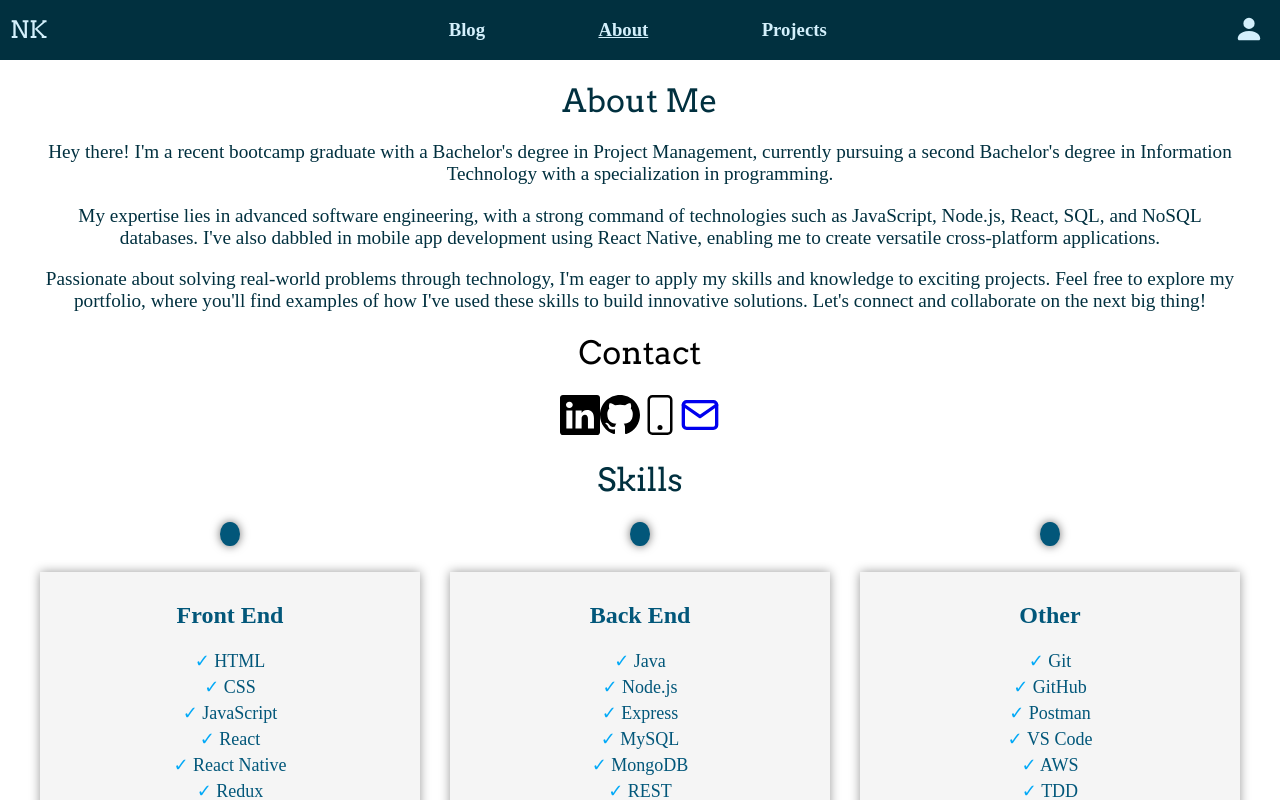
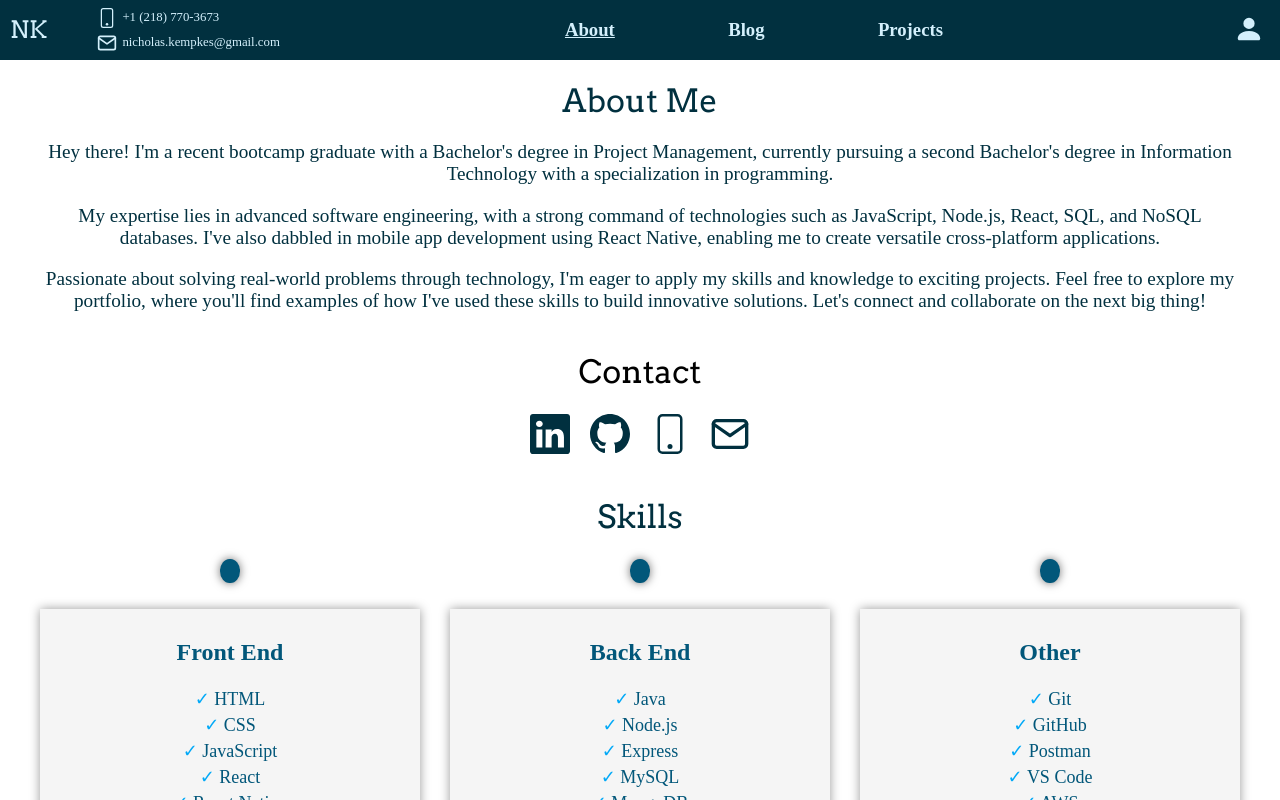
Before and after one commit to kemp3673/Blog, a React (Create React App) app in the folder client/: page /about in a window 1280 px wide. Built offline with nearby package versions, Linux system fonts and the light colour scheme; some icons are missing.

Commit message:
Added contact links to about page and navbars.

```diff
--- a/client/src/components/Navbar.jsx
+++ b/client/src/components/Navbar.jsx
@@ -4,6 +4,8 @@ import { IconContext } from "react-icons";
 
 // Icons
 import { BsFillPersonFill } from "react-icons/bs";
+import { BsPhone } from "react-icons/bs";
+import { FiMail } from "react-icons/fi";
 
 const showDropdown = () => {
   // Toggle dropdown
@@ -35,13 +37,30 @@ const Navbar = () => {
             <Link to="/">
               <h1>NK</h1>
             </Link>
+            <div className="navBar_Contact">
+              <IconContext.Provider
+                value={{
+                  className: "shared-class skill_icon",
+                  size: 20,
+                }}
+              >
+                <ul>
+                  <li>
+                    <BsPhone /> +1 (218) 770-3673
+                  </li>
+                  <li>
+                    <FiMail /> nicholas.kempkes@gmail.com
+                  </li>
+                </ul>
+              </IconContext.Provider>
+            </div>
           </div>
           <div className="navBar_center">
+            <Link to="/about">
+              <h3 id="about">About</h3>
+            </Link>
             <Link to="/blog">
               <h3 id="blog">Blog</h3>
-            </Link>
-            <Link to="/about">
-              <h3 id="about">About</h3>
             </Link>
             <Link to="/projects">
               <h3 id="projects">Projects</h3>
@@ -82,14 +101,14 @@ const Navbar = () => {
               <div
                 className={`navBar_right_mobile_menu ${isOpen ? "active" : ""}`}
               >
+                <Link to="/about">
+                  <h3 id="about" onClick={(e) => setIsOpen(false)}>
+                    About
+                  </h3>
+                </Link>
                 <Link to="/blog">
                   <h3 id="blog" onClick={(e) => setIsOpen(false)}>
                     Blog
-                  </h3>
-                </Link>
-                <Link to="/about">
-                  <h3 id="about" onClick={(e) => setIsOpen(false)}>
-                    About
                   </h3>
                 </Link>
                 <Link to="/projects">
@@ -97,9 +116,26 @@ const Navbar = () => {
                     Projects
                   </h3>
                 </Link>
-                <Link to="/login" className="navBar_right_dropdown_item">
+                <Link to="/login">
                   <h3 onClick={(e) => setIsOpen(false)}>Login</h3>
                 </Link>
+                <div className="mobile_contact">
+                  <IconContext.Provider
+                    value={{
+                      className: "shared-class skill_icon",
+                      size: 20,
+                    }}
+                  >
+                    <ul>
+                      <li>
+                        <BsPhone /> +1 (218) 770-3673
+                      </li>
+                      <li>
+                        <FiMail /> nicholas.kempkes@gmail.com
+                      </li>
+                    </ul>
+                  </IconContext.Provider>
+                </div>
               </div>
             </div>
           </div>
--- a/client/src/pages/About.jsx
+++ b/client/src/pages/About.jsx
@@ -20,7 +20,7 @@ const About = () => {
   }, []);
 
   return (
-    <div className="about_container wrapper">
+    <div className="about_container ">
       <div className="about_inner">
         <div className="about_me">
           <h1>About Me</h1>
@@ -53,9 +53,31 @@ const About = () => {
               size: 40,
             }}
           >
+            <ul>
+              <li>
+                <a
+                  href="https://www.linkedin.com/in/nicholas-kempkes/"
+                  target="_blank"
+                  rel="noreferrer"
+                >
                   <BsLinkedin />
+                </a>
+              </li>
+              <li>
+                <a
+                  href="https://github.com/kemp3673"
+                  target="_blank"
+                  rel="noreferrer"
+                >
                   <BsGithub />
+                </a>
+              </li>
+              <li>
+                <a href="tel:1-218-770-3673">
                   <BsPhone />
+                </a>
+              </li>
+              <li>
                 <a
                   href="mailto:nicholas.kempkes@gmail.com"
                   target="_blank"
@@ -63,6 +85,8 @@ const About = () => {
                 >
                   <FiMail />
                 </a>
+              </li>
+            </ul>
           </IconContext.Provider>
         </div>
 
--- a/client/src/pages/LandingPage.jsx
+++ b/client/src/pages/LandingPage.jsx
@@ -22,7 +22,7 @@ const LandingPage = () => {
             </h3>
             <div className="lp_buttons_wrapper">
               <button className="lp_button_1">Download Resume</button>
-              <Link to="/blog">
+              <Link to="/about">
                 <button className="lp_button_2">
                   Learn More&nbsp;
                   <FaArrowRight />{" "}
--- a/client/src/style.scss
+++ b/client/src/style.scss
@@ -205,8 +205,14 @@ $aboutBG: url("./assets/images/about_background.jpeg");
       padding: 0 20px;
       height: calc(100vh - 60px);
       overflow-y: scroll;
+      display: flex;
+      flex-direction: column;
+      align-items: center;
+      text-align: center;
       .about_inner {
         max-width: 1200px;
+        display: flex;
+        flex-direction: column;
         justify-content: center;
 
         .about_me {
@@ -222,7 +228,31 @@ $aboutBG: url("./assets/images/about_background.jpeg");
             text-align: center;
           }
         }
+        .about_contact {
+          ul {
+            display: flex;
+            flex-direction: row;
+            justify-content: center;
+            align-items: center;
+            gap: 20px;
+            padding: 0;
+            margin-top: 20px;
+            li {
+              list-style: none;
+              a {
+                text-decoration: none;
+                color: $color1;
+                font-size: 1.5rem;
+                transition: all 0.2s ease-in-out;
+                &:hover {
+                  color: $color2;
+                }
+              }
+            }
+          }
+        }
         .about_skills {
+          padding-bottom: 20px;
           h1 {
             color: $color1;
             font-size: 2rem;
@@ -1216,6 +1246,26 @@ $aboutBG: url("./assets/images/about_background.jpeg");
         padding: 0 10px;
         height: 60px;
 
+        .navBar_left {
+          display: flex;
+          flex-direction: row;
+          justify-content: space-between;
+          align-items: center;
+          gap: 10px;
+          .navBar_Contact {
+            ul {
+              list-style: none;
+              li {
+                color: $color5;
+                font-size: 0.8rem;
+                display: flex;
+                align-items: center;
+                gap: 5px;
+                margin-top: 5px;
+              }
+            }
+          }
+        }
         .navBar_center {
           display: flex;
           flex-direction: row;
@@ -1274,8 +1324,14 @@ $aboutBG: url("./assets/images/about_background.jpeg");
       }
 
       @media screen and (max-width: 1024px) {
+        .active {
+          text-decoration: none;
+        }
         .navBar_container {
           .navBar_center {
+            display: none;
+          }
+          .navBar_Contact {
             display: none;
           }
           .navBar_right {
@@ -1336,10 +1392,24 @@ $aboutBG: url("./assets/images/about_background.jpeg");
                 background-color: $color1;
                 padding: 10px;
                 width: 50vw;
+                min-width: 280px;
                 height: 100vh;
                 border-radius: 0 0 0 10px;
                 z-index: 100;
                 transition: all 0.2s ease;
+                .mobile_contact {
+                  ul {
+                    list-style: none;
+                    li {
+                      color: $color5;
+                      font-size: 0.8rem;
+                      display: flex;
+                      align-items: center;
+                      gap: 5px;
+                      margin-top: 10px;
+                    }
+                  }
+                }
               }
 
               .navBar_right_mobile_menu.active {
```
Lines whose indentation alone changed are shown as unchanged.
